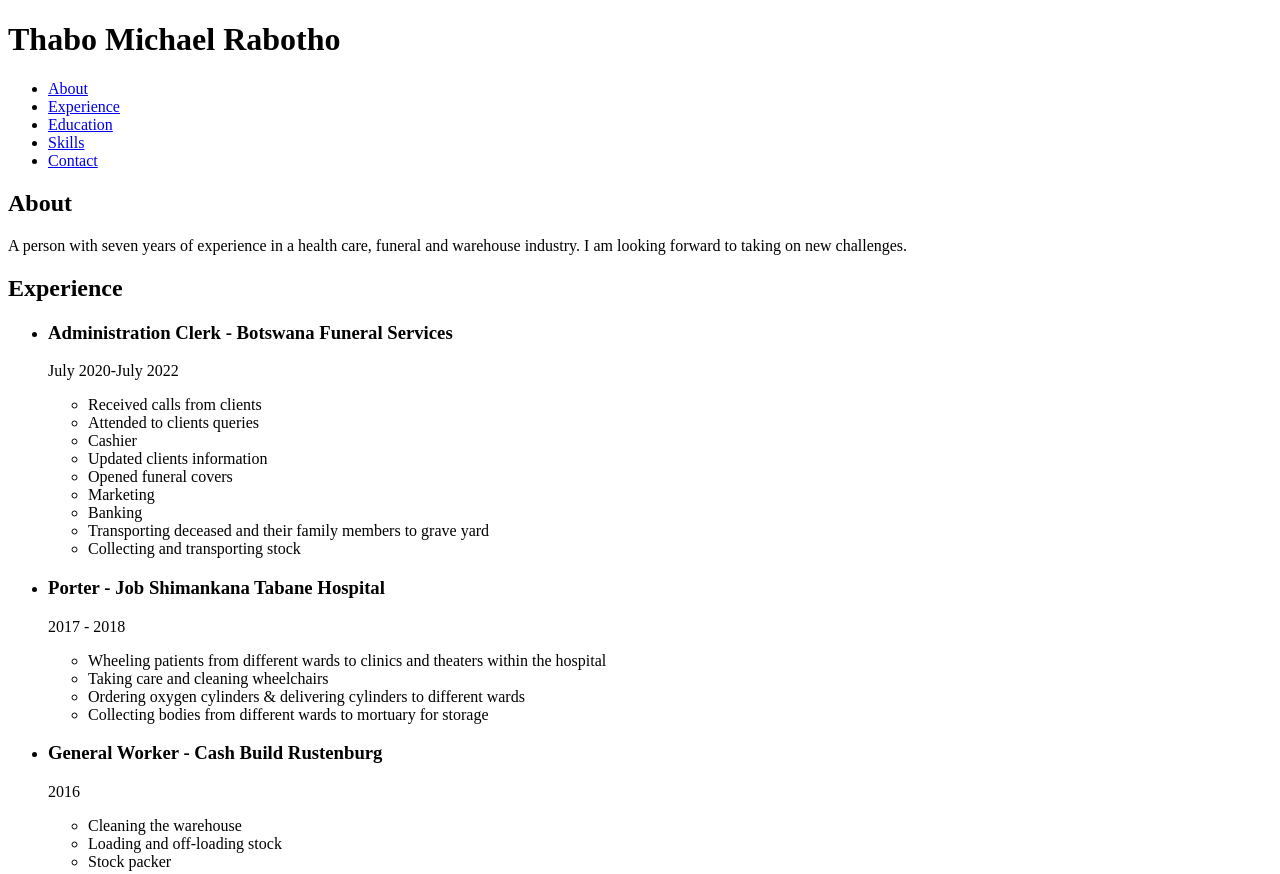
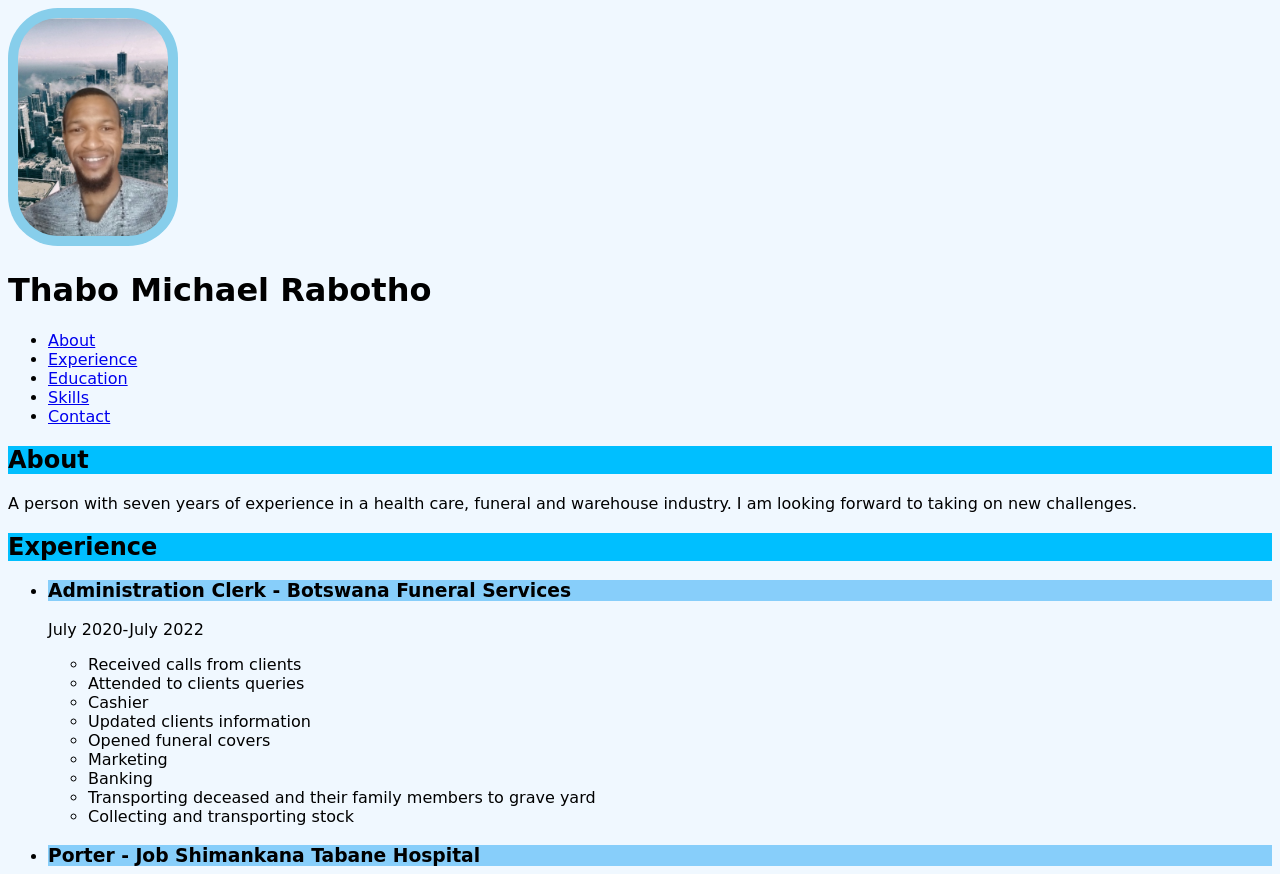
Before and after one commit to MichaeltRabotho/michaeltrabotho.github.io, a plain HTML site: page index.html in a window 1280 px wide. Shown: the top 874 px of the page. Drawn offline with Linux system fonts and the light colour scheme.

Commit message:
second commit with some css

```diff
--- /dev/null
+++ b/css/style.css
@@ -0,0 +1,22 @@
+img {
+	width: 150px;
+	length: 250px;
+	border-radius: 50px;
+	background-color: skyBlue;
+	border: 30px 30px 30px 30px;
+	text-align: center;
+	padding: 10px;
+}
+
+body {
+	background-color: aliceblue;
+	font-family: cursive;
+}
+
+h2 {
+	background-color: deepSkyBlue;
+}
+
+h3 {
+	background-color: lightSkyBlue;
+}
--- a/index.html
+++ b/index.html
@@ -5,10 +5,12 @@
   <meta name="viewport" content="width=device-width, initial-scale=1.0">
   <meta http-equiv="X-UA-Compatible" content="ie=edge">
   <title>Thabo Michael Rabotho - Portfolio</title>
-  <link rel="stylesheet" href="style.css">
+  <link rel="stylesheet" href="/css/style.css">
 </head>
+
 <body>
   <header>
+	<img src="/images/profile.jpg">
     <h1>Thabo Michael Rabotho</h1>
     <nav>
       <ul>
@@ -20,13 +22,17 @@
       </ul>
     </nav>
   </header>
+
   <main>
     <section id="about">
       <h2>About</h2>
       <p>A person with seven years of experience in a health care, funeral and warehouse industry. I am looking forward to taking on new challenges.</p>
     </section>
+
+
     <section id="experience">
       <h2>Experience</h2>
+
       <ul>
         <li>
           <h3>Administration Clerk - Botswana Funeral Services</h3>
@@ -43,7 +49,8 @@
             <li>Collecting and transporting stock</li>
           </ul>
         </li>
-        <li>
+
+	<li>
           <h3>Porter - Job Shimankana Tabane Hospital</h3>
           <p>2017 - 2018</p>
           <ul>
@@ -53,7 +60,8 @@
             <li>Collecting bodies from different wards to mortuary for storage</li>
           </ul>
         </li>
-        <li>
+
+	<li>
           <h3>General Worker - Cash Build Rustenburg</h3>
           <p>2016</p>
           <ul>
@@ -64,7 +72,8 @@
         </li>
       </ul>
     </section>
-    <section id="education">
+
+<section id="education">
       <h2>Education</h2>
       <ul>
         <li>
@@ -72,7 +81,24 @@
           <p>December 2019</p>
           <p>Grade 12, Matriculated</p>
         </li>
+
         <li>
           <h3>SA Maritime School & Transport College</h3>
           <p>January 2015</p>
+	  <p>Unitstandards completed NQF02</p>
+	   </li>
+
+	<section id="skills">
+	<h2>Skills</h2>
+	<ul>
+	  <li>
+	<h3>HTML,CSS,JS,MariaDB</h3>
+	<p>fullstack webbsite development</p>
+	 </li>
+
+	<section id="contact">
+	<h2>Contacts</h2>
+Email:
+	<a href="www.michaeltrabotho@gmail.com">michaelt@gmail</a>
+
 </html>
```
Also changed, not shown: images/profile.jpg (added).
